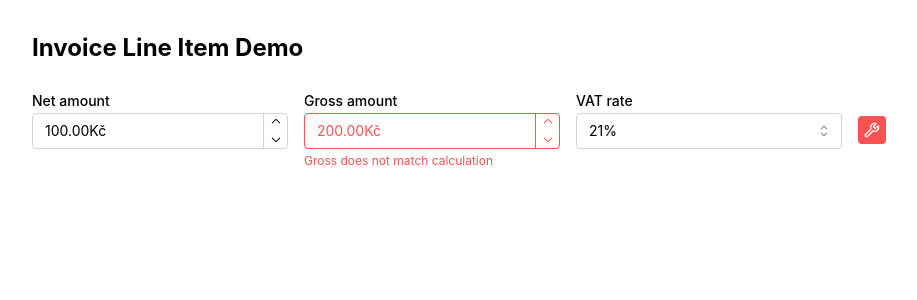
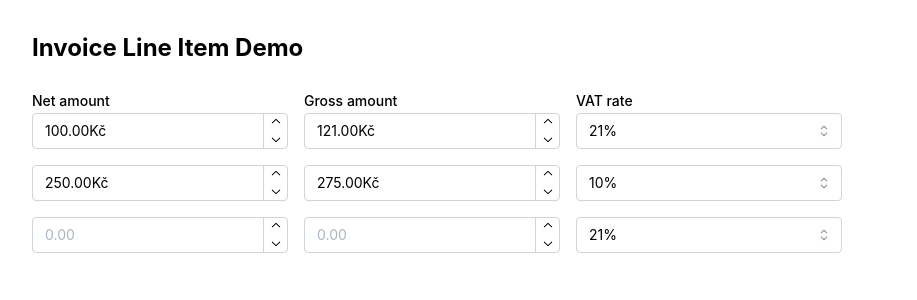
Before and after one commit to marekh19/invoice-line-item, a React (Vite) app in the folder apps/demo/: page / in a window 1280 px wide. Shown: the top 300 px of the page, without its empty margins (0-917 px from the left). Built offline with nearby package versions, Linux system fonts and the light colour scheme.

Commit message:
feat: load initial invoice lines with mocked api

```diff
--- /dev/null
+++ b/apps/demo/src/features/invoicing/components/InvoiceLinesList.tsx
@@ -0,0 +1,26 @@
+import { useSuspenseQuery } from '@tanstack/react-query'
+import { LineItem } from './LineItem'
+import {
+  invoiceQueryOptions,
+  vatRatesQueryOptions,
+} from '@/features/invoicing/api/queries'
+
+export const InvoiceLinesList = () => {
+  const { data: invoice } = useSuspenseQuery(invoiceQueryOptions)
+  const { data: vatRates } = useSuspenseQuery(vatRatesQueryOptions)
+
+  return (
+    <div className="flex flex-col gap-4">
+      {invoice.lines.map((line, index) => (
+        <LineItem
+          key={line.id}
+          value={line}
+          vatRates={vatRates}
+          unit={{ suffix: 'Kč' }}
+          hasVisibleLabels={index === 0}
+          onChange={(value) => console.log('Line changed:', line.id, value)}
+        />
+      ))}
+    </div>
+  )
+}
--- a/apps/demo/src/features/invoicing/components/LineItem.tsx
+++ b/apps/demo/src/features/invoicing/components/LineItem.tsx
@@ -46,6 +46,8 @@ type Props = {
    * Useful when rendering multiple rows where labels would be redundant.
    */
   hasVisibleLabels?: boolean
+  /** If true fields are not editable but not disabled. False by default. */
+  isReadOnly?: boolean
 }
 
 /**
@@ -80,6 +82,7 @@ export const LineItem = ({
   unit,
   labels = DEFAULT_LABELS,
   hasVisibleLabels = true,
+  isReadOnly = false,
 }: Props) => {
   const {
     net,
@@ -131,6 +134,7 @@ export const LineItem = ({
         onChange={handleNetChange}
         onBlur={handleNetBlur}
         disabled={disabled}
+        readOnly={isReadOnly}
         {...labelProps.net}
         {...commonInputProps}
       />
@@ -140,6 +144,7 @@ export const LineItem = ({
         onChange={handleGrossChange}
         onBlur={handleGrossBlur}
         disabled={disabled}
+        readOnly={isReadOnly}
         error={hasInitialDataError ? labels.grossError : undefined}
         {...labelProps.gross}
         {...commonInputProps}
@@ -154,6 +159,7 @@ export const LineItem = ({
         }}
         data={selectData}
         disabled={disabled}
+        readOnly={isReadOnly}
         allowDeselect={false}
         {...labelProps.vatRate}
       />
--- a/apps/demo/src/routes/index.tsx
+++ b/apps/demo/src/routes/index.tsx
@@ -1,7 +1,20 @@
+import { Suspense } from 'react'
 import { createFileRoute } from '@tanstack/react-router'
-import { LineItem } from '@/features/invoicing/components/LineItem'
+import { Skeleton } from '@mantine/core'
+import {
+  invoiceQueryOptions,
+  vatRatesQueryOptions,
+} from '@/features/invoicing/api/queries'
+import { InvoiceLinesList } from '@/features/invoicing/components/InvoiceLinesList'
 
 export const Route = createFileRoute('/')({
+  loader: async ({ context }) => {
+    // Prefetch data in parallel
+    await Promise.all([
+      context.queryClient.ensureQueryData(vatRatesQueryOptions),
+      context.queryClient.ensureQueryData(invoiceQueryOptions),
+    ])
+  },
   component: App,
 })
 
@@ -9,11 +22,9 @@ function App() {
   return (
     <div className="p-8">
       <h1 className="text-2xl font-bold mb-6">Invoice Line Item Demo</h1>
-      <LineItem
-        value={{ net: 100, gross: 200, vatRate: 21 }}
-        unit={{ suffix: 'Kč' }}
-        onChange={(value) => console.log('LineItem changed:', value)}
-      />
+      <Suspense fallback={<Skeleton height={80} radius="md" />}>
+        <InvoiceLinesList />
+      </Suspense>
     </div>
   )
 }
```
Also changed, not shown: 1 other file (tests, documents, lock files or other folders).
